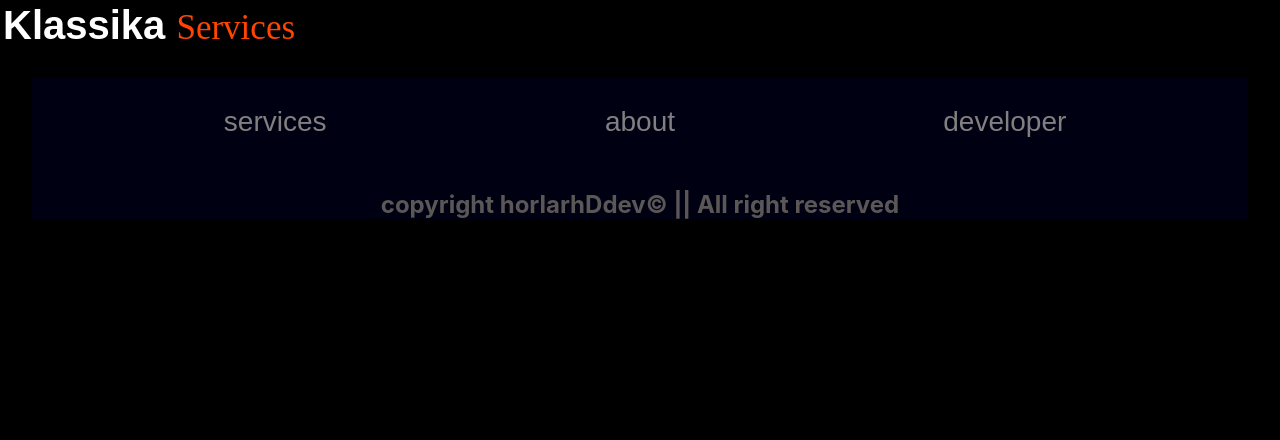
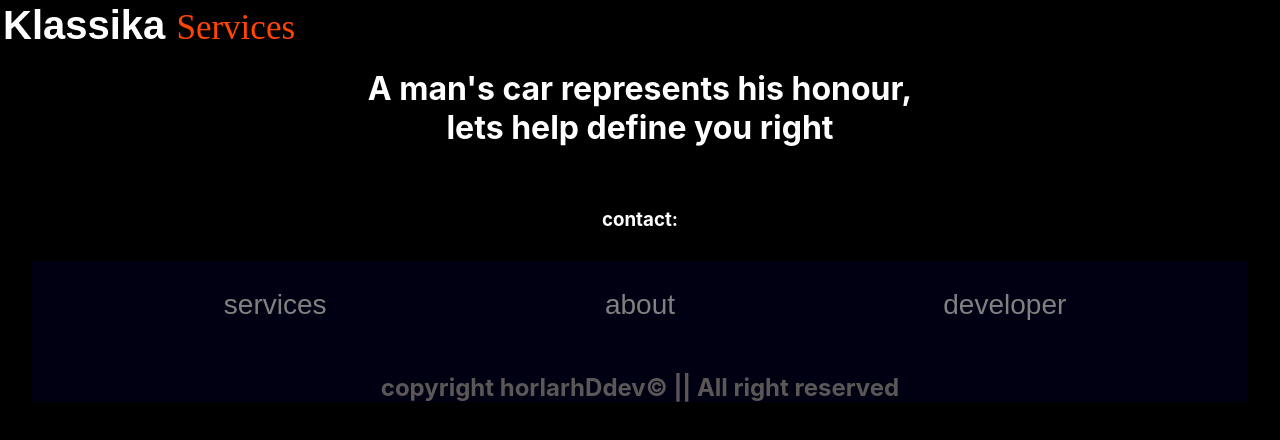
Before and after one commit to Horlarhyinka/klassika, a React (Create React App) app: page /home in a window 1280 px wide. Shown: the top 440 px of the page. Built offline with nearby package versions, Linux system fonts and the light colour scheme.

Commit message:
starting the home-page

```diff
--- a/src/App.js
+++ b/src/App.js
@@ -4,7 +4,8 @@ import LandingPage from './containers/landing-page';
 import SignInForm from './containers/sign-in-form';
 import AppLogo from './components/logo';
 import {BrowserRouter, Routes, Route} from 'react-router-dom';
-import Footer from "./components/footer"
+import Footer from "./components/footer";
+import Home from "./containers/home";
 
 function App() {
   return (
@@ -14,6 +15,7 @@ function App() {
         <Routes>
         <Route exact path="/" element={<LandingPage/>}/>
         <Route exact path="/sign-in" element={<SignInForm/>} />
+        <Route exact path="/home" element={<Home/>}/>
         </Routes>
         <Footer/>
    </div>
--- /dev/null
+++ b/src/components/home-cards.js
@@ -0,0 +1,14 @@
+const HomeDepartmentCard = ({icon, deptName}) =>{
+  return <div className="homedepartmentcard">
+  <span>{icon}</span>
+  <p>{deptName}</p>
+  </div>
+}
+
+const QuickLlinkCard = ({icon, linkTitle})=>{
+  return <div className="qlinkcard">
+  <span>{icon}</span>
+  <p>{linkTitle}</p>
+  </div>
+}
+export {HomeDepartmentCard, QuickLlinkCard}
--- /dev/null
+++ b/src/containers/home.js
@@ -0,0 +1,10 @@
+import {HomeDepartmentCard, QuickLlinkCard} from "../components/home-cards";
+
+const Home = () =>{
+  return (<div className="home">
+  <h1 className="homewriteup">A man's car represents his honour,<br/>lets help define you right</h1><br/>
+  <h3>contact:</h3>
+  </div>)
+}
+
+export default Home;
```
